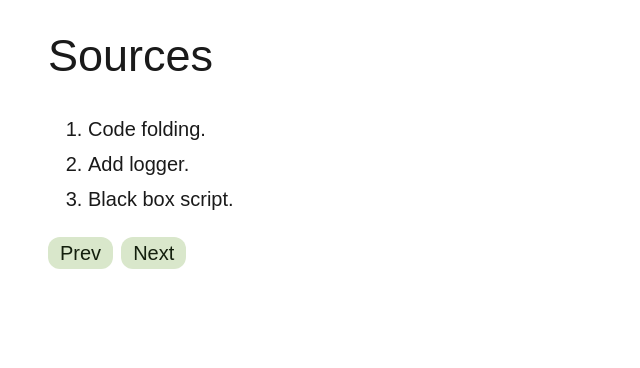
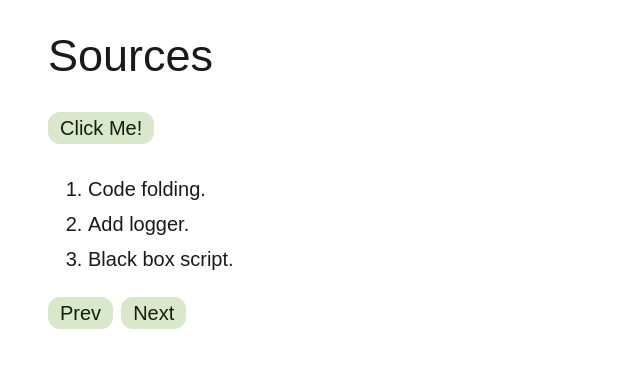
Before and after one commit to SuperTapir/chrome-devtools-presentation, a React (Vite) app: page /4 in a window 1280 px wide. Shown: the top 368 px of the page, without its empty margins (0-640 px from the left). Built offline with nearby package versions, Linux system fonts and the light colour scheme.

Commit message:
Updated Sources page

```diff
--- a/src/views/Sources.jsx
+++ b/src/views/Sources.jsx
@@ -1,11 +1,19 @@
 export default function Sources() {
+  function hiMom() {
+    let a = Math.random();
+    debugger
+    let b = 42;
+    let c = a + b;
+    console.log('Hi, mom!');
+    console.log(c);
+  }
   return (
     <div>
       <h1>Sources</h1>
-
+      <button onClick={hiMom}>Click Me!</button>
       <ol>
         <li>Code folding.</li>
-        <li>Add logger.</li>
+        <li>Add logger. </li>
         <li>Black box script.</li>
       </ol>
     </div>
```
